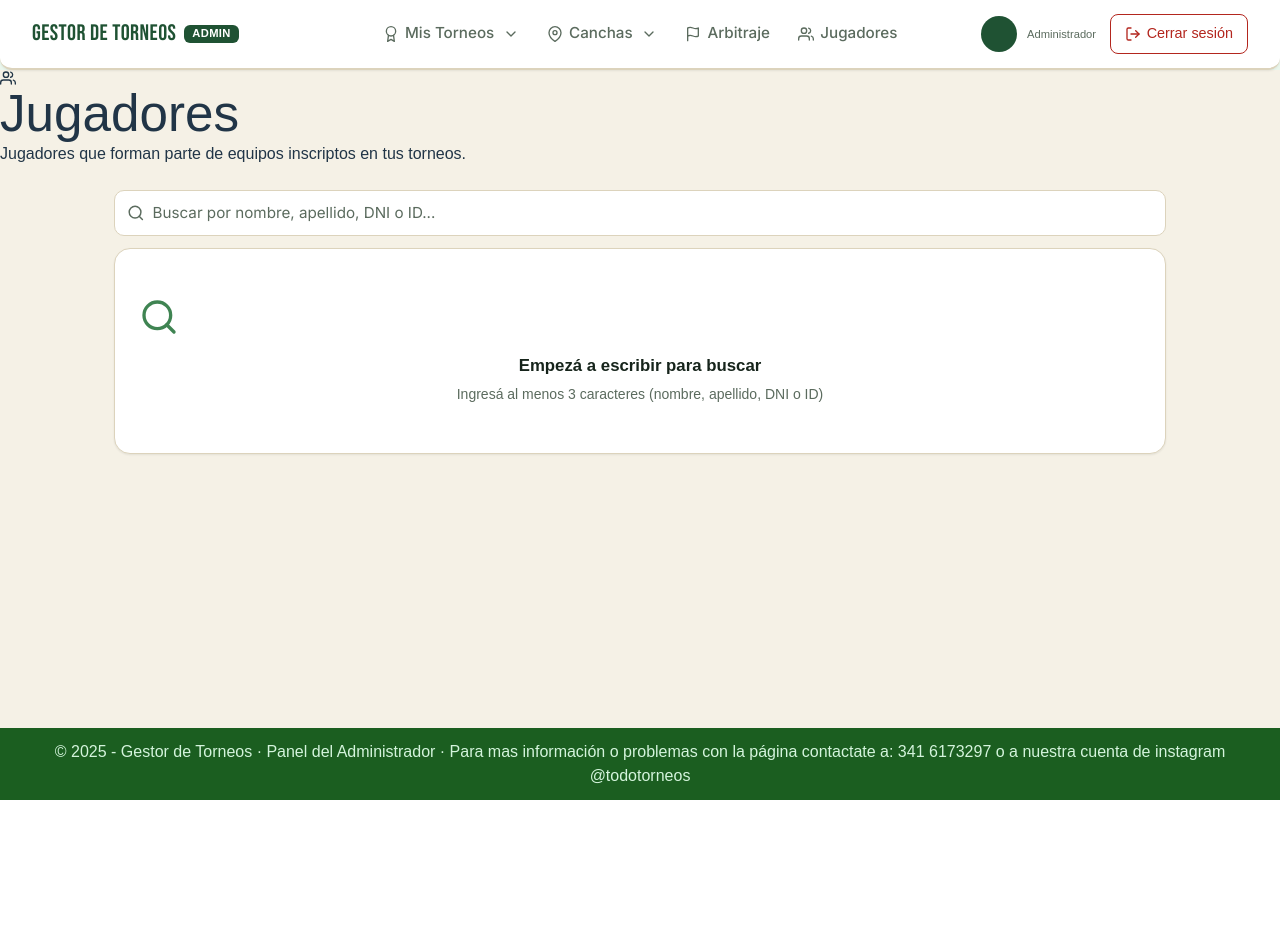
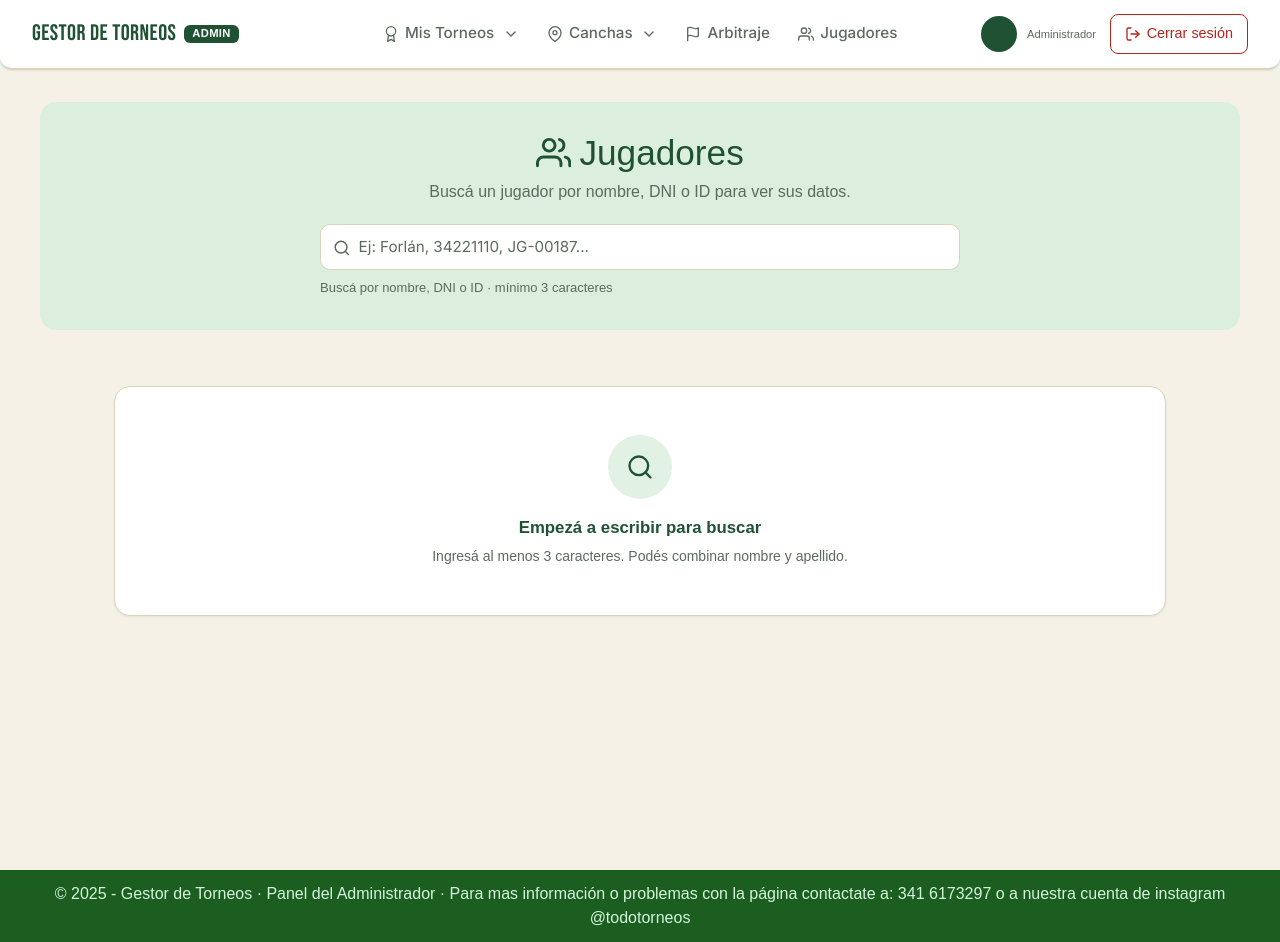
Before and after one commit to tomasandino12/frontend-TPtorneos, a React (Vite) app: page /admin/jugadores in a window 1280 px wide. Before the commit the page ends 800 px from the top, so only its background shows below. Built offline with nearby package versions, Linux system fonts and the light colour scheme; sample sign-in values are in the browser's storage.

Commit message:
Arreglo en el diseño de menú (admin) de jugadores.

```diff
--- a/src/pages/Jugadores.jsx
+++ b/src/pages/Jugadores.jsx
@@ -6,7 +6,7 @@ import { useNavigate } from "react-router-dom";
 import { FiUsers, FiSearch } from "react-icons/fi";
 import AdminHeader from "../components/AdminHeader.jsx";
 import { adminApiFetch } from "../utils/api.js";
-import { Card, TextField } from "../components/ui";
+import { Card, TextField, PageShell, PageHero } from "../components/ui";
 
 const MIN_CARACTERES_BUSQUEDA = 3;
 const MAX_BUSQUEDAS_RECIENTES = 6;
@@ -109,34 +109,42 @@ export default function Jugadores() {
     <div className="layout">
       <AdminHeader admin={admin} onLogout={handleLogout} />
 
-      <main>
-        <section className="admin-hero">
-          <div className="admin-hero-title">
-            <FiUsers className="admin-hero-icon" />
-            <h1>Jugadores</h1>
-          </div>
-          <p className="admin-hero-subtitle">
-            Jugadores que forman parte de equipos inscriptos en tus torneos.
-          </p>
-        </section>
-
-        <section className="jg-list">
-          <div className="jg-controls">
+      <PageShell bare>
+        <PageHero
+          icon={<FiUsers />}
+          title="Jugadores"
+          subtitle="Buscá un jugador por nombre, DNI o ID para ver sus datos."
+        >
+          <div className="jg-search-block">
             <TextField
               icon={<FiSearch />}
-              placeholder="Buscar por nombre, apellido, DNI o ID..."
+              placeholder="Ej: Forlán, 34221110, JG-00187..."
               value={busqueda}
               onChange={(e) => setBusqueda(e.target.value)}
               className="jg-search"
             />
+            <div className="jg-search-meta">
+              <span className="jg-search-hint">
+                Buscá por nombre, DNI o ID · mínimo {MIN_CARACTERES_BUSQUEDA} caracteres
+              </span>
+              {terminoValido && !cargando && !error && filtrados.length > 0 && (
+                <span className="jg-contador">
+                  {filtrados.length} {filtrados.length === 1 ? "jugador registrado" : "jugadores registrados"}
+                </span>
+              )}
             </div>
+          </div>
+        </PageHero>
 
+        <section className="jg-list">
           {!terminoValido && (
             <div className="jg-empty-state">
+              <div className="jg-empty-icon-wrap">
                 <FiSearch className="jg-empty-icon" />
+              </div>
               <p className="jg-empty-title">Empezá a escribir para buscar</p>
               <p className="jg-empty-sub">
-                Ingresá al menos {MIN_CARACTERES_BUSQUEDA} caracteres (nombre, apellido, DNI o ID)
+                Ingresá al menos {MIN_CARACTERES_BUSQUEDA} caracteres. Podés combinar nombre y apellido.
               </p>
 
               {recientes.length > 0 && (
@@ -163,13 +171,6 @@ export default function Jugadores() {
           {terminoValido && error && <Card className="jg-status-card jg-status-error">{error}</Card>}
 
           {terminoValido && !cargando && !error && (
-            <>
-              {filtrados.length > 0 && (
-                <p className="jg-contador">
-                  {filtrados.length} {filtrados.length === 1 ? "jugador registrado" : "jugadores registrados"}
-                </p>
-              )}
-
             <div className="jg-table-wrap">
               <table className="jg-table">
                 <thead>
@@ -199,10 +200,9 @@ export default function Jugadores() {
                 </tbody>
               </table>
             </div>
-            </>
           )}
         </section>
-      </main>
+      </PageShell>
 
       <footer className="footer">
         <h5>
--- a/src/styles/Jugadores.css
+++ b/src/styles/Jugadores.css
@@ -1,8 +1,40 @@
 /*
-  El hero (.admin-hero) viene de MenuAdmin.css. Acá solo lo específico de
-  esta pantalla — mismo patrón que Arbitros.css/Canchas.css, prefijo .jg-.
+  El hero + PageShell vienen de src/components/ui (PageHero.css/PageShell.css).
+  Acá solo lo específico de esta pantalla, prefijo .jg-.
   Sin clases de modal: esta pantalla es de solo lectura (listar + buscar).
 */
+
+/* ── Buscador dentro del PageHero ────────────────────────────────────────── */
+
+.jg-search-block {
+  width: 100%;
+  max-width: 640px;
+  margin: 1.25rem auto 0;
+  text-align: left;
+}
+
+.jg-search {
+  width: 100%;
+}
+
+.jg-search-meta {
+  display: flex;
+  justify-content: space-between;
+  align-items: baseline;
+  gap: 1rem;
+  margin-top: 0.5rem;
+  font-size: 0.8125rem;
+}
+
+.jg-search-hint {
+  color: var(--color-muted);
+}
+
+.jg-contador {
+  color: var(--color-pitch);
+  font-weight: 700;
+  white-space: nowrap;
+}
 
 /* ── List section ────────────────────────────────────────────────────────── */
 
@@ -10,23 +42,6 @@
   padding: 1.5rem;
   max-width: 1100px;
   margin: 0 auto;
-}
-
-.jg-controls {
-  display: flex;
-  gap: 0.75rem;
-  margin-bottom: 0.75rem;
-  align-items: flex-end;
-}
-
-.jg-search {
-  flex: 1;
-}
-
-.jg-contador {
-  color: var(--color-muted);
-  font-size: 0.875rem;
-  margin: 0 0 1rem 0;
 }
 
 /* ── Status (loading / error) ───────────────────────────────────────────── */
@@ -92,16 +107,26 @@
   padding: 3rem 1.5rem;
 }
 
+.jg-empty-icon-wrap {
+  width: 64px;
+  height: 64px;
+  border-radius: 50%;
+  background: var(--color-success-bg);
+  display: flex;
+  align-items: center;
+  justify-content: center;
+  margin: 0 auto 1rem;
+}
+
 .jg-empty-icon {
-  font-size: 2.5rem;
-  color: var(--color-turf);
-  margin-bottom: 1rem;
+  font-size: 1.75rem;
+  color: var(--color-pitch);
 }
 
 .jg-empty-title {
   font-size: 1.05rem;
   font-weight: 700;
-  color: var(--color-ink);
+  color: var(--color-pitch);
   margin: 0 0 0.375rem 0;
 }
 
@@ -136,8 +161,8 @@
   padding: 0.4rem 0.9rem;
   border-radius: 20px;
   border: 1px solid var(--color-border);
-  background: var(--color-success-bg);
-  color: var(--color-pitch);
+  background: var(--color-surface);
+  color: var(--color-ink);
   font-family: var(--font-body);
   font-size: 0.8125rem;
   font-weight: 600;
@@ -146,9 +171,8 @@
 }
 
 .jg-chip:hover {
-  background: var(--color-turf);
+  background: var(--color-surface-muted);
   border-color: var(--color-turf);
-  color: var(--color-surface);
 }
 
 .jg-chip:focus-visible {
@@ -160,7 +184,7 @@
 
 @media (max-width: 640px) {
   .jg-list { padding: 0.75rem; }
-  .jg-controls { flex-direction: column; align-items: stretch; }
+  .jg-search-meta { flex-direction: column; align-items: flex-start; gap: 0.25rem; }
   .jg-table th, .jg-table td { padding: 0.5rem 0.625rem; font-size: 0.8125rem; }
   .jg-empty-state { padding: 2rem 1rem; }
 }
```
Lines whose indentation alone changed are shown as unchanged.
